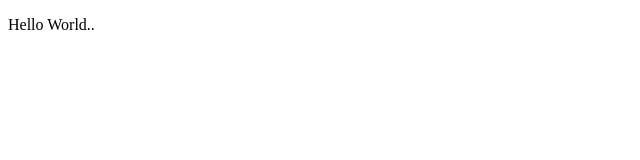
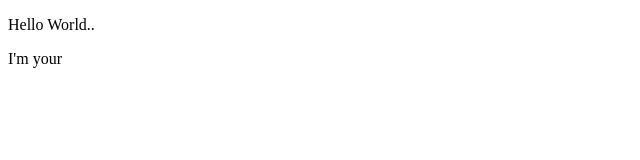
Before and after one commit to yamato17/NetlifyHandsOn, a plain HTML site: page public/index.html in a window 1280 px wide. Shown: the full height of the page, 0-640 px from the left. Drawn offline with Linux system fonts and the light colour scheme.

Commit message:
Update index.html

```diff
--- a/public/index.html
+++ b/public/index.html
@@ -6,5 +6,6 @@
     </head>
     <body>
         <p>Hello World..</p>
+        <p>I'm your </p>
     </body>
 </html>
```
